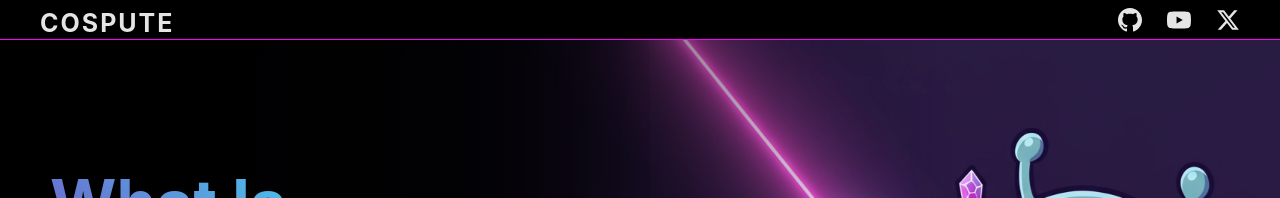
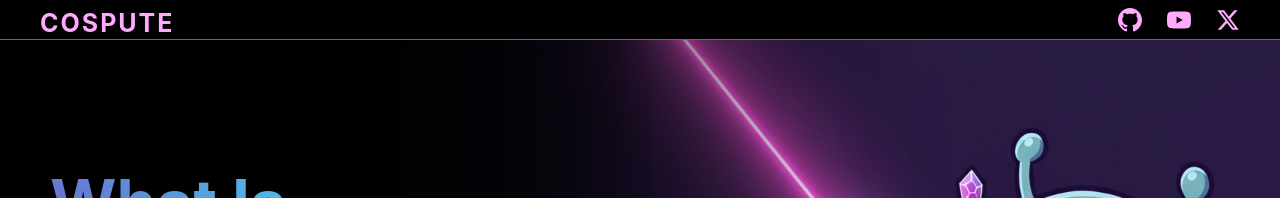
Before and after one commit to cospute/cospute.github.io, a Jekyll site: the page built from index.html, in a window 1280 px wide. Shown: the top 198 px of the page. Built offline with Jekyll 4.4.1, drawn with Linux system fonts in a browser that asks for light colours.

Commit message:
Update style.css

```diff
--- a/assets/css/style.css
+++ b/assets/css/style.css
@@ -36,7 +36,7 @@ header {
     font-size: 25px;
     font-weight: 700;
     -webkit-text-fill-color:transparent;
-    background: #e5e5e5;
+    background: #faf;
     -webkit-background-clip:text;
     letter-spacing: 2px;
     position: relative;
@@ -70,7 +70,7 @@ nav a:hover {
 .social-icon {
     width: 24px;
     height: 30px;
-    fill: #e5e5e5;
+    fill: #faf;
     transition: fill .3s;
 }
 
@@ -360,7 +360,8 @@ nav a:hover .social-icon {
     }
 
     .logo {
-        font-size: 24px;
+        padding-top: 0;
+        font-size: 20px;
     }
 
     nav {
@@ -410,7 +411,7 @@ nav a:hover .social-icon {
     }
 
     .logo {
-        font-size: 20px;
+        font-size: 18px;
     }
 
     nav {
```
